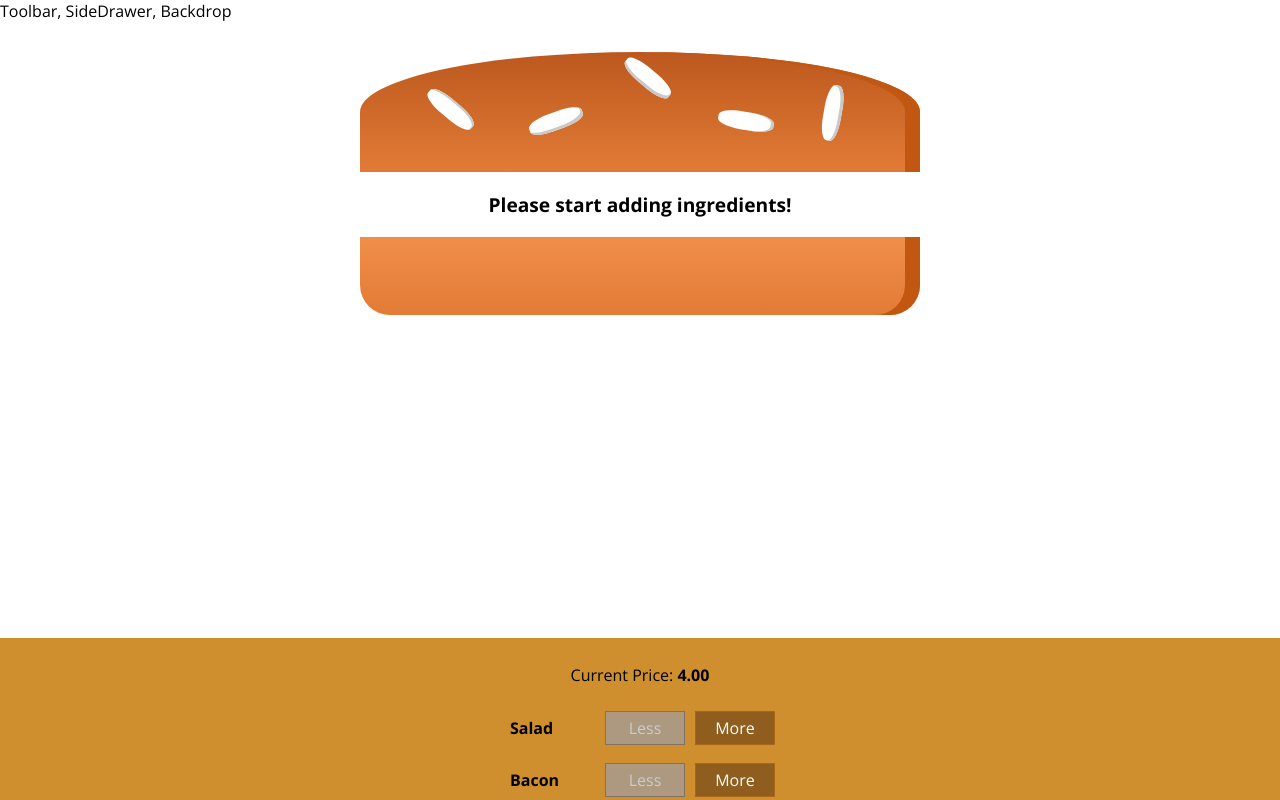
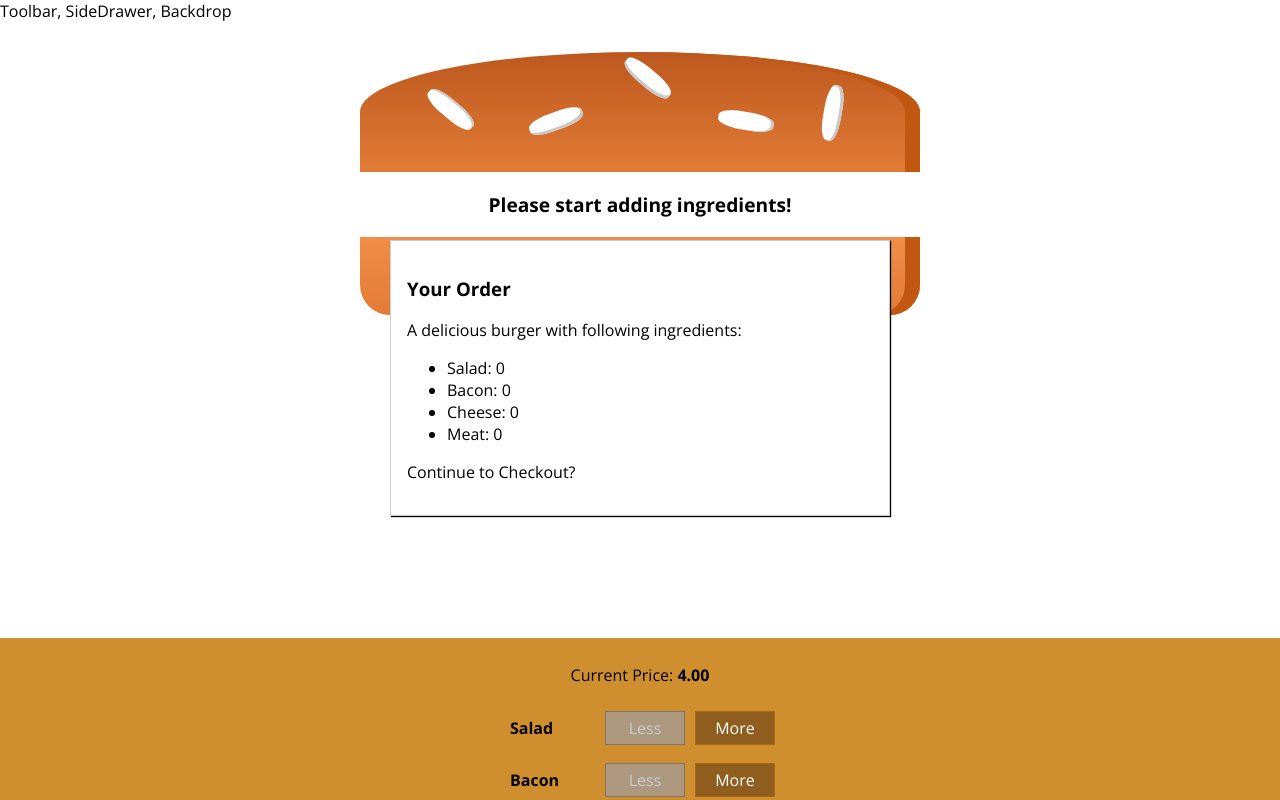
Before and after one commit to kpareek2592/burger-basics--01-after-eject-and-css-modules, a React app: page / in a window 1280 px wide. Shown: the top 800 px of the page. Built offline with nearby package versions, Linux system fonts and the light colour scheme.

Commit message:
Creating the Order Summary Modal

```diff
--- /dev/null
+++ b/src/components/Burger/OrderSummary/OrderSummary.js
@@ -0,0 +1,24 @@
+import React from 'react';
+import Aux from '../../../hoc/Auxillary';
+
+const orderSummary = (props) => {
+    const ingredientSummary = Object.keys(props.ingredients)
+        .map(igKey => {
+            return (
+                <li key={igKey}>
+                    <span style={{ textTransform: 'capitalize' }}>{igKey}</span>: {props.ingredients[igKey]}
+                </li>)
+        })
+    return (
+        <Aux>
+            <h3>Your Order</h3>
+            <p>A delicious burger with following ingredients:</p>
+            <ul>
+                {ingredientSummary}
+            </ul>
+            <p>Continue to Checkout?</p>
+        </Aux>
+    )
+};
+
+export default orderSummary;
--- /dev/null
+++ b/src/components/UI/Modal/Modal.css
@@ -0,0 +1,20 @@
+.Modal {
+    position: fixed;
+    z-index: 500;
+    background-color: white;
+    width: 70%;
+    border: 1px solid #ccc;
+    box-shadow: 1px 1px 1px black;
+    padding: 16px;
+    left: 15%;
+    top: 30%;
+    box-sizing: border-box;
+    transition: all 0.3s ease-out;
+}
+
+@media (min-width: 600px) {
+    .Modal {
+        width: 500px;
+        left: calc(50% - 250px);
+    }
+}
--- /dev/null
+++ b/src/components/UI/Modal/Modal.js
@@ -0,0 +1,10 @@
+import React from 'react';
+import classes from './Modal.css';
+
+const modal = (props) => (
+    <div className={classes.Modal}>
+        {props.children}
+    </div>
+);
+
+export default modal;
--- a/src/containers/BurgerBuilder/BurgerBuilder.js
+++ b/src/containers/BurgerBuilder/BurgerBuilder.js
@@ -2,6 +2,8 @@
 import Aux from '../../hoc/Auxillary';
 import Burger from '../../components/Burger/Burger';
 import BuildControls from '../../components/Burger/BuildControls/BuildControls';
+import Modal from '../../components/UI/Modal/Modal';
+import OrderSummary from '../../components/Burger/OrderSummary/OrderSummary';
 
 const INGREDIENT_PRICES = {
     salad: 0.5,
@@ -80,6 +82,9 @@
 
         return (
             <Aux>
+                <Modal>
+                    <OrderSummary ingredients={this.state.ingredients}/>
+                </Modal>
                 <Burger ingredients={this.state.ingredients} />
                 <BuildControls
                     ingredientAdded={this.addIngredientHandler}
```
Also changed, not shown: src/components/UI/Backdrop/Backdrop.js (added).
